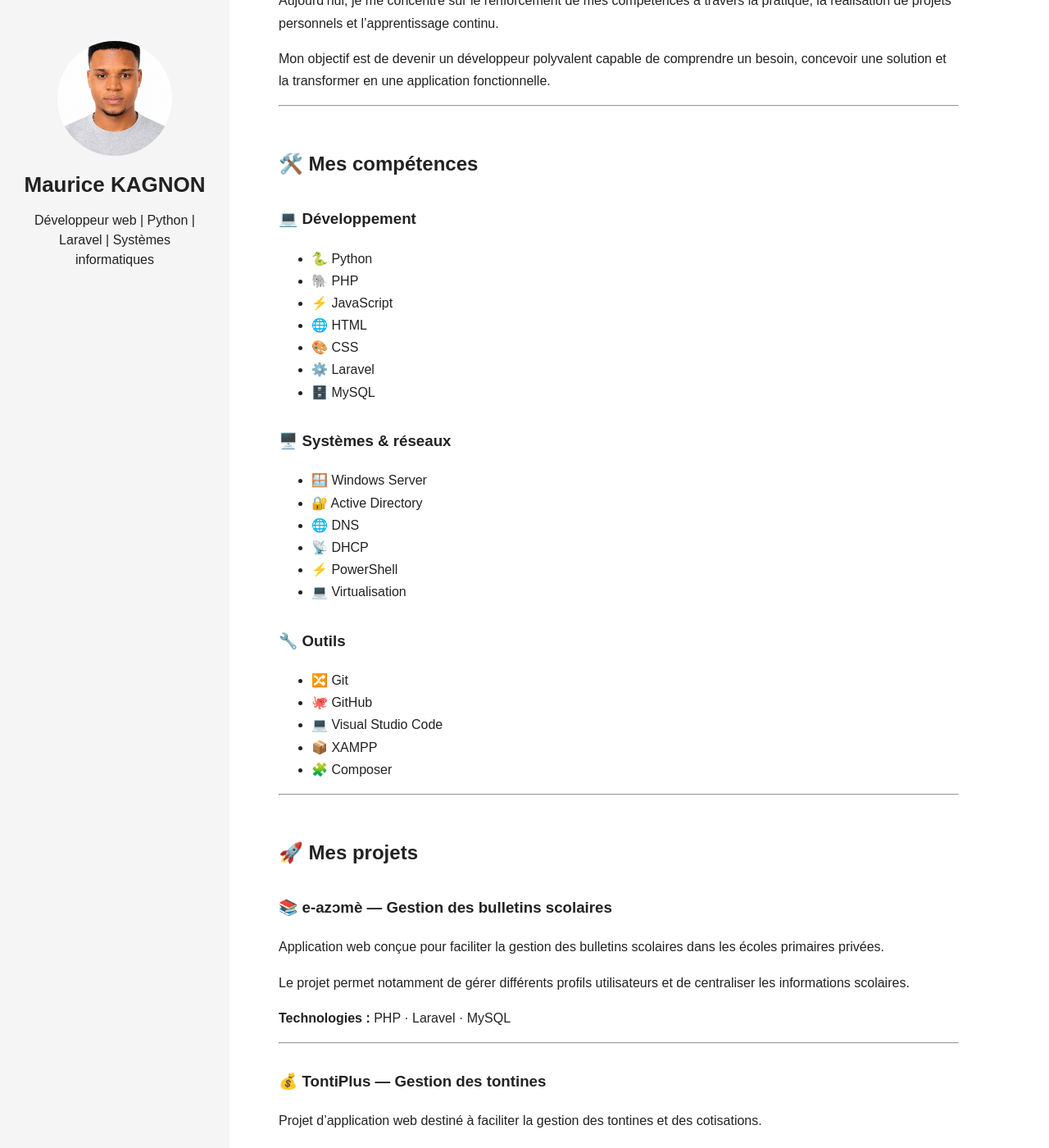
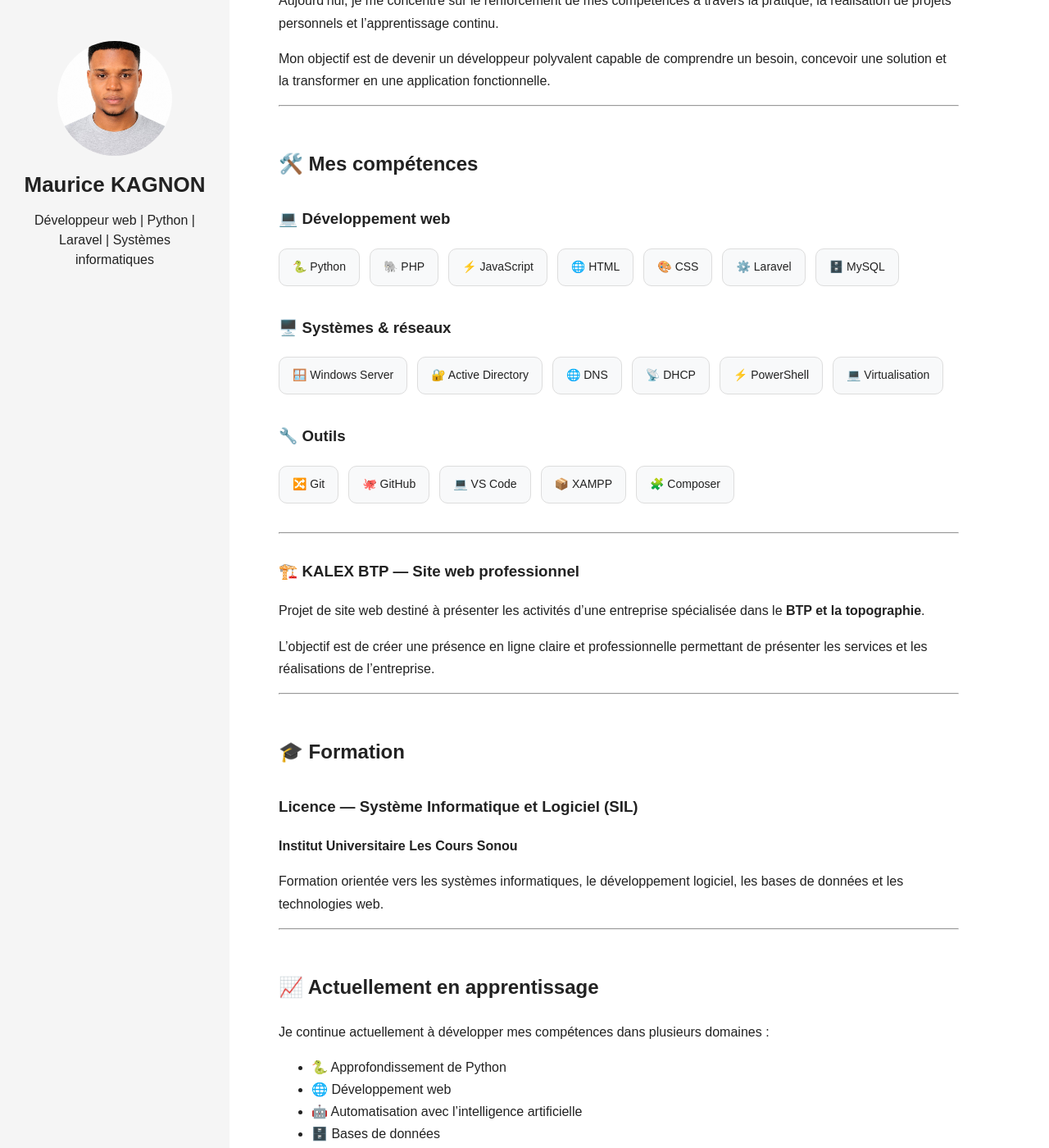
Before and after one commit to JacquesMaurice/maurice-kagnon.github.io, a Jekyll site: the page built from index.md, in a window 1280 px wide and 1400 px high, scrolled down 715 px. Shown: the whole window at 82% size. Built offline with Jekyll 4.4.1, drawn with Linux system fonts in a browser that asks for light colours; our own code applies the rules of GitHub Pages for plain Markdown files; some of the changed text lies outside the part shown.

Commit message:
Ajout des cartes de competences

```diff
--- a/assets/css/style.css
+++ b/assets/css/style.css
@@ -99,3 +99,27 @@ body {
     font-size: 30px;
   }
 }
+
+/* Cartes de compétences */
+
+.skills {
+  display: flex;
+  flex-wrap: wrap;
+  gap: 12px;
+  margin: 20px 0 35px;
+}
+
+.skills span {
+  display: inline-block;
+  padding: 10px 16px;
+  border: 1px solid #ddd;
+  border-radius: 10px;
+  background: #f8f9fa;
+  font-size: 14px;
+  transition: transform 0.2s ease, box-shadow 0.2s ease;
+}
+
+.skills span:hover {
+  transform: translateY(-3px);
+  box-shadow: 0 6px 15px rgba(0, 0, 0, 0.1);
+}
--- a/index.md
+++ b/index.md
@@ -30,54 +30,44 @@ Mon objectif est de devenir un développeur polyvalent capable de comprendre un
 
 ## 🛠️ Mes compétences
 
-### 💻 Développement
+### 💻 Développement web
 
-- 🐍 Python
-- 🐘 PHP
-- ⚡ JavaScript
-- 🌐 HTML
-- 🎨 CSS
-- ⚙️ Laravel
-- 🗄️ MySQL
+<div class="skills">
+
+<span>🐍 Python</span>
+<span>🐘 PHP</span>
+<span>⚡ JavaScript</span>
+<span>🌐 HTML</span>
+<span>🎨 CSS</span>
+<span>⚙️ Laravel</span>
+<span>🗄️ MySQL</span>
+
+</div>
 
 ### 🖥️ Systèmes & réseaux
 
-- 🪟 Windows Server
-- 🔐 Active Directory
-- 🌐 DNS
-- 📡 DHCP
-- ⚡ PowerShell
-- 💻 Virtualisation
+<div class="skills">
+
+<span>🪟 Windows Server</span>
+<span>🔐 Active Directory</span>
+<span>🌐 DNS</span>
+<span>📡 DHCP</span>
+<span>⚡ PowerShell</span>
+<span>💻 Virtualisation</span>
+
+</div>
 
 ### 🔧 Outils
 
-- 🔀 Git
-- 🐙 GitHub
-- 💻 Visual Studio Code
-- 📦 XAMPP
-- 🧩 Composer
+<div class="skills">
 
----
+<span>🔀 Git</span>
+<span>🐙 GitHub</span>
+<span>💻 VS Code</span>
+<span>📦 XAMPP</span>
+<span>🧩 Composer</span>
 
-## 🚀 Mes projets
-
-### 📚 e-azɔmè — Gestion des bulletins scolaires
-
-Application web conçue pour faciliter la gestion des bulletins scolaires dans les écoles primaires privées.
-
-Le projet permet notamment de gérer différents profils utilisateurs et de centraliser les informations scolaires.
-
-**Technologies :** PHP · Laravel · MySQL
-
----
-
-### 💰 TontiPlus — Gestion des tontines
-
-Projet d'application web destiné à faciliter la gestion des tontines et des cotisations.
-
-L'objectif est de permettre une meilleure organisation des membres, des cotisations et des opérations liées à une tontine.
-
-**Technologies :** Laravel · MySQL · API REST
+</div>
 
 ---
 
```
